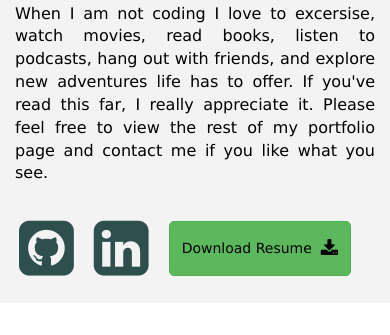
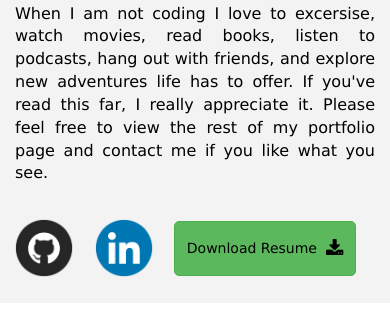
Before and after one commit to Serviox19/Portfolio-V3, a website: page src/index.html in a window 390 px wide. Shown: the part 1732-2067 px from the top of the page. Drawn offline with nearby package versions, Linux system fonts and the light colour scheme; files that its build step writes are made by us from their sources.

Commit message:
fixed social media links

```diff
--- a/src/index.html
+++ b/src/index.html
@@ -18,7 +18,7 @@
     <header>
       <nav class="nav">
         <h2 class="title">Servio Mora</h2>
-        <button id="openNav" class="nav-btn"><img src="/images/menu.svg" /></i></button>
+        <button id="openNav" class="nav-btn"><img src="/images/menu.svg" /></button>
         <ul class="links-div">
           <li><a href="#about">About</a></li>
           <li><a href="#skills">Skills</a></li>
@@ -51,8 +51,8 @@
             <p>I am located in the Greater NYC area, I have lots of experience in HTML, CSS, Javascript. Along with JavaScript, I love using the many frameworks JavaScript has such as Angular Js, Node Js, Meteor Js, React Js. Everyday I am constantly improving my skills and working to be the best Developer I can be. I am also familiar with many build tools and database technologies. I am not only proficient in Front-End Development, but Back-End as well.</p>
             <p>When I am not coding I love to excersise, watch movies, read books, listen to podcasts, hang out with friends, and explore new adventures life has to offer. If you've read this far, I really appreciate it. Please feel free to view the rest of my portfolio page and contact me if you like what you see.</p><br />
             <div class="social-links">
-              <a target="_blank" href="https://github.com/Serviox19"><i class="fa fa-github-square fa-4x" aria-hidden="true"></i></a>
-              <a target="_blank" href="https://www.linkedin.com/in/servio-mora-b93972108"><i class="fa fa-linkedin-square fa-4x" aria-hidden="true"></i></a>
+              <a target="_blank" href="https://github.com/Serviox19"><img src="/images/Github.png" /></a>
+              <a target="_blank" href="https://www.linkedin.com/in/servio-mora-b93972108"><img src="/images/Linkedin.png" /></a>
               <div class="resume"><a href="https://dl.dropboxusercontent.com/s/qnbhoppxqwh503n/Servio%20Developer.pdf?dl=0"><button type="button" class="btn btn-success">Download Resume&nbsp;&nbsp;<i class="fa fa-download fa-lg" aria-hidden="true"></i></button></a></div>
             </div>
           </div>
--- a/src/sass/index.sass
+++ b/src/sass/index.sass
@@ -184,6 +184,14 @@ header
         align-content: center
         color: $nav-background
         padding-right: 20px
+
+        img
+          width: 80px
+          height: 80px
+
+          @media screen and (max-width: 600px)
+            width: 60px
+            height: 60px
 
         &:hover
           color: #5CB85C
```
Also changed, not shown: dist/css/style.min.css, images/Github.png (added), images/Linkedin.png (added).
